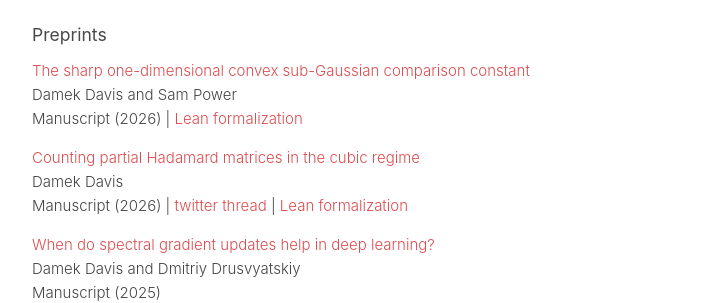
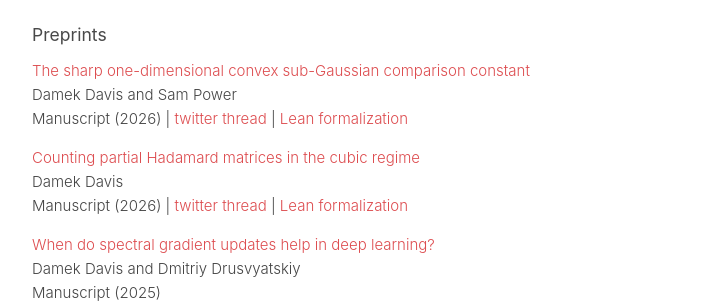
Before and after one commit to damek/damek.github.io, a Jekyll site: the page built from index.md, in a window 1280 px wide and 900 px high, scrolled down 2729 px. Shown: the part 151-454 px from the top of the window, without its empty margins (283-995 px from the left). Built offline with Jekyll 4.4.1, drawn with Linux system fonts in a browser that asks for light colours.

Commit message:
Updated index.md to replace the Lean formalization link with a Twitter thread link for the paper on the sharp one-dimensional convex sub-Gaussian comparison constant, enhancing engagement with the research.

```diff
--- a/index.md
+++ b/index.md
@@ -91,7 +91,7 @@ Please use [my email](mailto:damek@wharton.upenn.edu) sparingly for corresponden
 
 [The sharp one-dimensional convex sub-Gaussian comparison constant](https://arxiv.org/abs/2604.03170)
 Damek Davis and Sam Power
-Manuscript (2026) | [Lean formalization](https://damek.github.io/convex_subgaussian)
+Manuscript (2026) | [twitter thread](https://x.com/damekdavis/status/2040974040496525315) | [Lean formalization](https://damek.github.io/convex_subgaussian)
 
 [Counting partial Hadamard matrices in the cubic regime](https://arxiv.org/abs/2603.30013)
 Damek Davis
```
